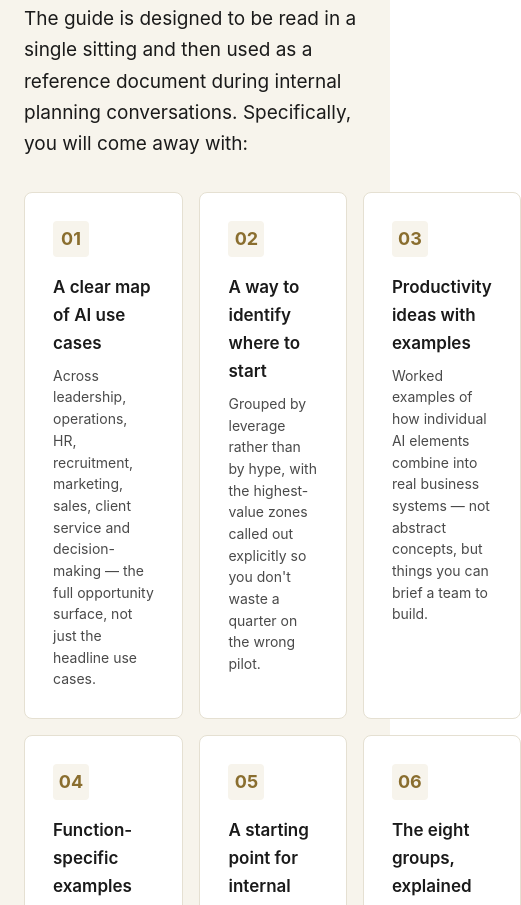
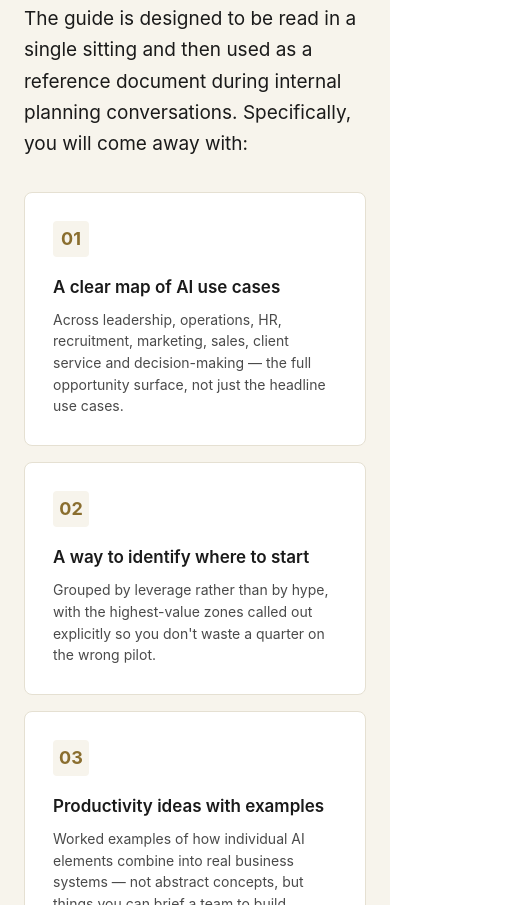
Before and after one commit to Optitude-AI/optitude-ai-periodic-table, a website: page download/index.html in a window 390 px wide. Shown: the part 3079-3984 px from the top of the page, 521 px wide, since content can reach past the window. Drawn offline with Linux system fonts and the light colour scheme.

Commit message:
Fix mobile horizontal overflow on 'What you will get' 3-column feature grid
The inline style='grid-template-columns: repeat(3, 1fr)' was overriding the
700px media query, causing 116px horizontal scroll at 390px viewport.

Fix: extract to .services-grid-3 class with proper responsive breakpoints
(3 cols default, 2 cols ≤900px, 1 col ≤600px).

```diff
--- a/download/index.html
+++ b/download/index.html
@@ -336,7 +336,10 @@
       display: grid; grid-template-columns: repeat(2, 1fr); gap: 16px;
       margin-top: 32px;
     }
+    .services-grid-3 { grid-template-columns: repeat(3, 1fr); }
     @media (max-width: 700px) { .services-grid { grid-template-columns: 1fr; } }
+    @media (max-width: 900px) { .services-grid-3 { grid-template-columns: repeat(2, 1fr) !important; } }
+    @media (max-width: 600px) { .services-grid-3 { grid-template-columns: 1fr !important; } }
     .service-item {
       background: var(--bg);
       border: 1px solid var(--border);
@@ -703,7 +706,7 @@
       <span class="section-eyebrow">What you will get from the guide</span>
       <h2>Practical, not theoretical. Built to be used.</h2>
       <p class="lead">The guide is designed to be read in a single sitting and then used as a reference document during internal planning conversations. Specifically, you will come away with:</p>
-      <div class="services-grid" style="grid-template-columns: repeat(3, 1fr); margin-top: 32px;">
+      <div class="services-grid services-grid-3" style="margin-top: 32px;">
         <div class="feature-card">
           <div class="icon">01</div>
           <h3>A clear map of AI use cases</h3>
```
